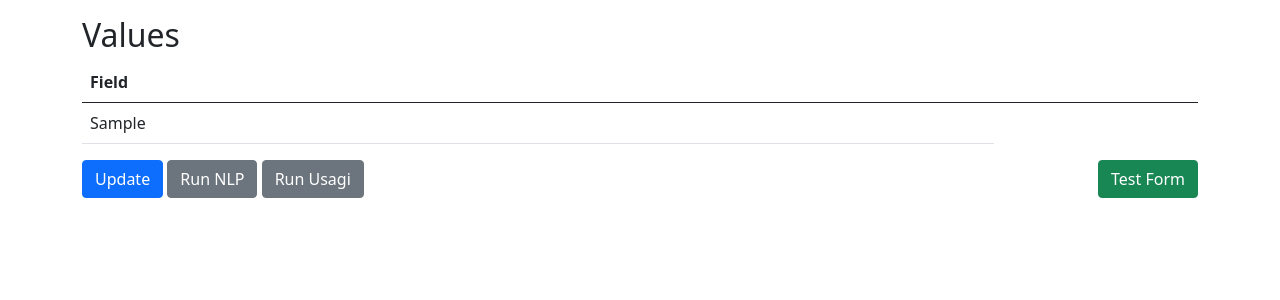
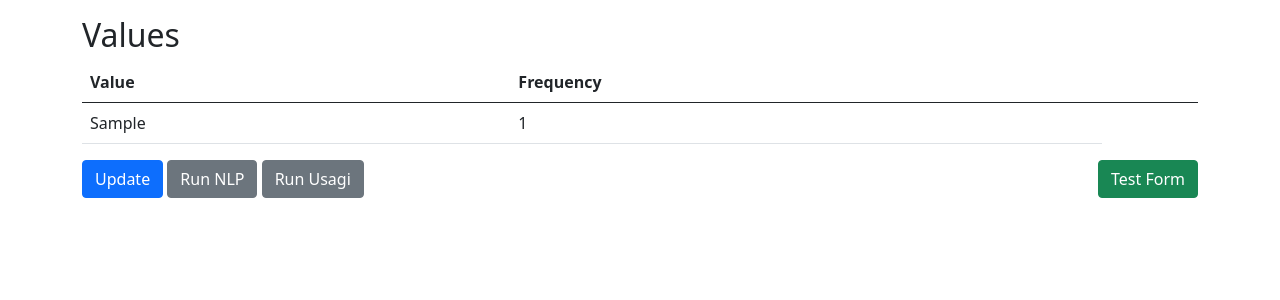
Before and after one commit to Health-Informatics-UoN/Carrot-Mapper, a Django app: page /values/ in a window 1280 px wide. Shown: the part 96-396 px from the top of the page. Run offline with Django 3.2, Linux system fonts and the light colour scheme; tables that the repository leaves empty hold one stand-in row (values such as "Sample post"); parts of the project's set-up code (start-up, migrations or seed data) failed here and were passed over; some libraries are stand-ins or nearby versions.

Commit message:
Add frequency values to scanreportvalue_list.html

```diff
--- a/api/mapping/templates/mapping/scanreportvalue_list.html
+++ b/api/mapping/templates/mapping/scanreportvalue_list.html
@@ -28,8 +28,8 @@
         <table class="table">
             <thead>
             <tr>
-                <th scope="col">Field</th>
-
+                <th scope="col">Value</th>
+                <th scope="col">Frequency</th>
                 <th></th>
             </tr>
             </thead>
@@ -39,7 +39,9 @@
                 <td>
                     {{ object.value}}</a></td>
 
+                <td>{{ object.frequency }}</td>
             </tr>
+
             {% endfor %}
             </tbody>
         </table>
```
